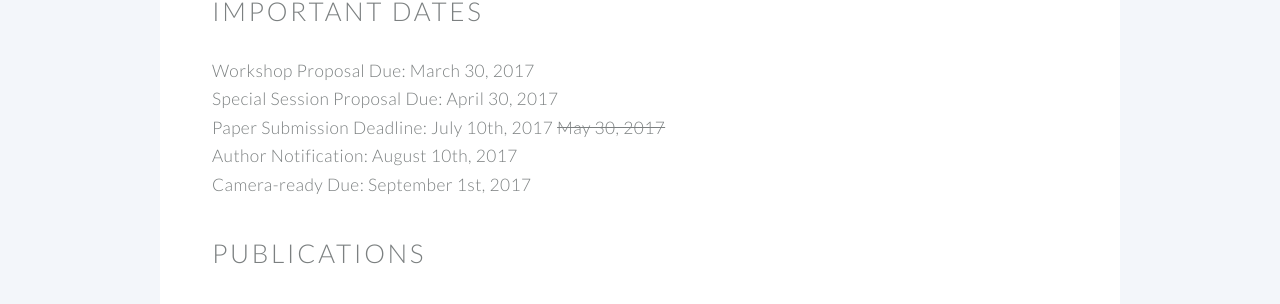
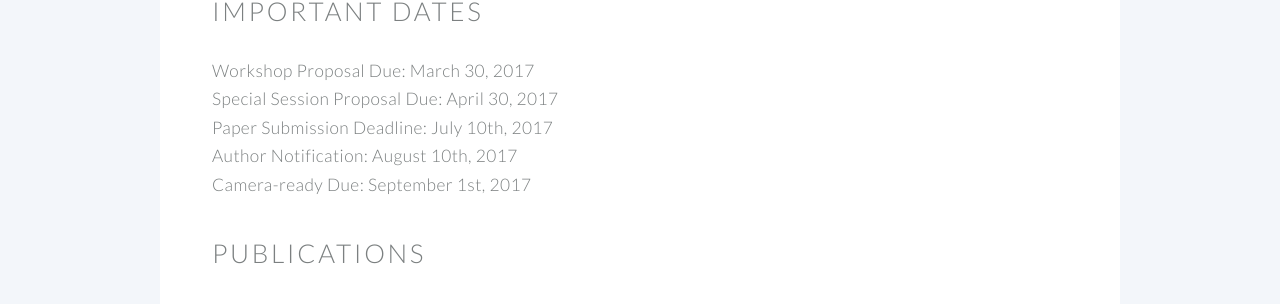
Before and after one commit to cyber-science/2017, a Jekyll site: the page built from index.md, in a window 1280 px wide and 900 px high, scrolled down 2044 px. Shown: the part 143-447 px from the top of the window. Built offline with Jekyll 4.4.1, drawn with Linux system fonts in a browser that asks for light colours; nearby versions of some CDN libraries.

Commit message:
Update index.md

```diff
--- a/index.md
+++ b/index.md
@@ -49,7 +49,7 @@ panels, demos and exhibitions are also extremely welcome.
 
 * Workshop Proposal Due: March 30, 2017
 * Special Session Proposal Due: April 30, 2017
-* Paper Submission Deadline: July 10th, 2017 ~~May 30, 2017~~
+* Paper Submission Deadline: July 10th, 2017
 * Author Notification: August 10th, 2017
 * Camera-ready Due: September 1st, 2017
 
```
